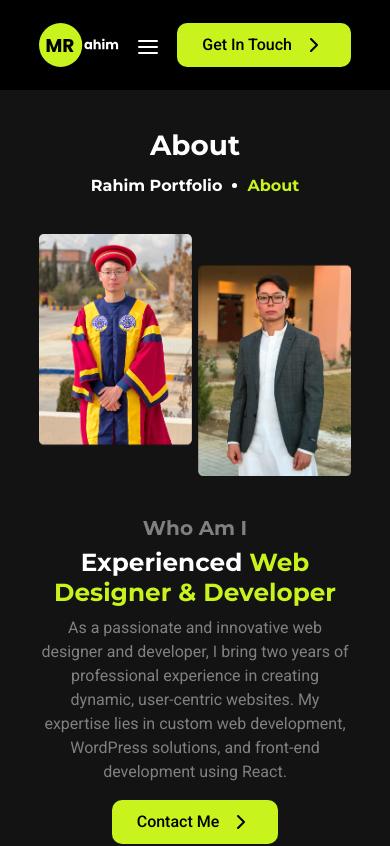
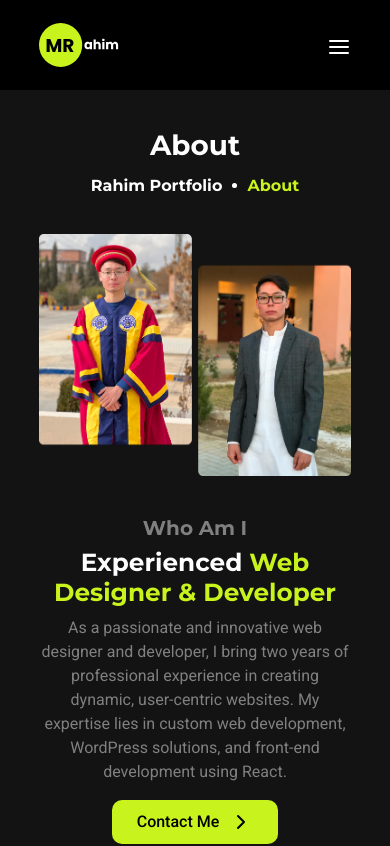
Before and after one commit to Mohammad-Rah1m/Rahim-Portfolio, a React (Create React App) app: page /Rahim-Portfolio/about in a window 390 px wide. Shown: the top 846 px of the page. Built offline with nearby package versions, Linux system fonts and the light colour scheme; the HTML template or start-up script is replaced by a standard one.

Commit message:
responsiveness of popup for mobile devices

```diff
--- a/src/components/navbar/NavbarSticky.css
+++ b/src/components/navbar/NavbarSticky.css
@@ -74,7 +74,7 @@
     color: black;
   }
   .navbar-contact-desktop {
-    display: none;
+    display: none !important;
   }
   .navbar-menu {
     visibility: hidden;
--- a/src/components/navbar/NavbarSticky.scss
+++ b/src/components/navbar/NavbarSticky.scss
@@ -81,7 +81,7 @@
         color: black;
     }
     .navbar-contact-desktop{
-        display: none;
+        display: none !important;
     }
     .navbar-menu {
         visibility: hidden;
```
Also changed, not shown: 1 other file (tests, documents, lock files or other folders).
